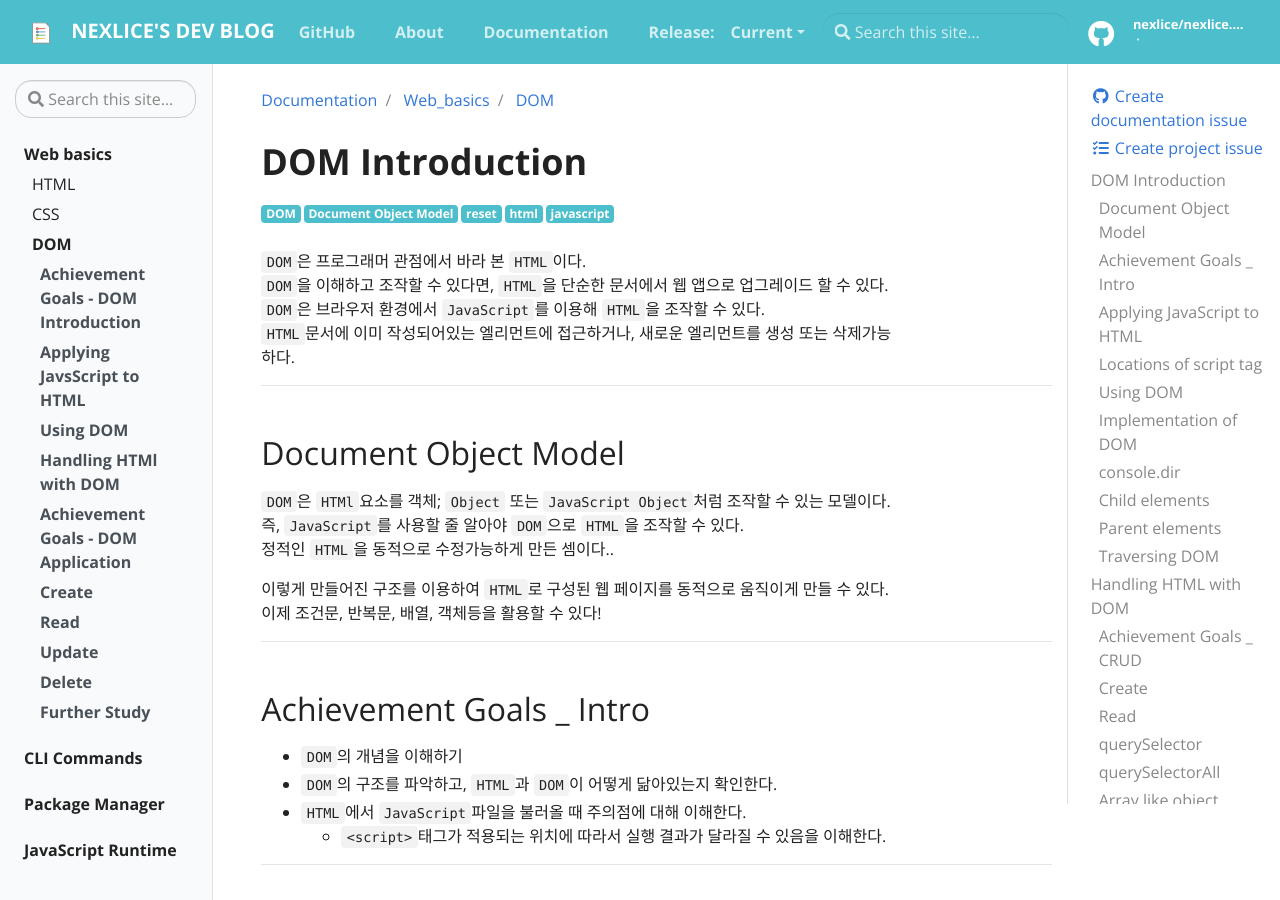
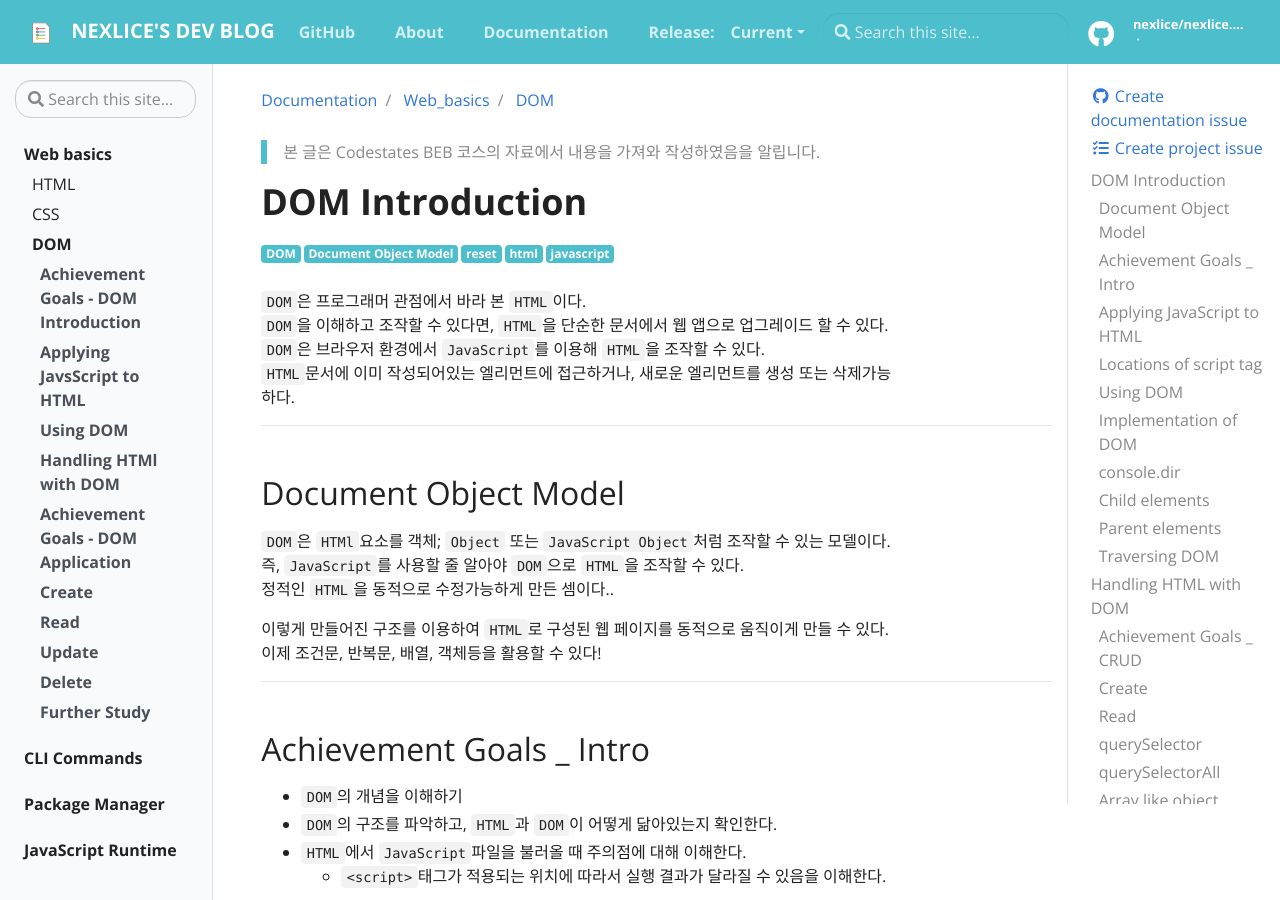
Before and after one commit to nexlice/nexlice.github.io, a Jekyll site: the page built from _docs/Web_Basics/dom.md, in a window 1280 px wide and 900 px high. Built offline with Jekyll 4.4.1, drawn with Linux system fonts in a browser that asks for light colours.

Commit message:
docs: add annotation

```diff
--- a/_docs/Web_Basics/dom.md
+++ b/_docs/Web_Basics/dom.md
@@ -8,6 +8,8 @@ tags:
  - javascript
 description: Learn about basic git commands!
 ---
+
+>   본 글은 Codestates BEB 코스의 자료에서 내용을 가져와 작성하였음을 알립니다.
 
 # DOM Introduction
 `DOM`은 프로그래머 관점에서 바라 본 `HTML`이다.
```
